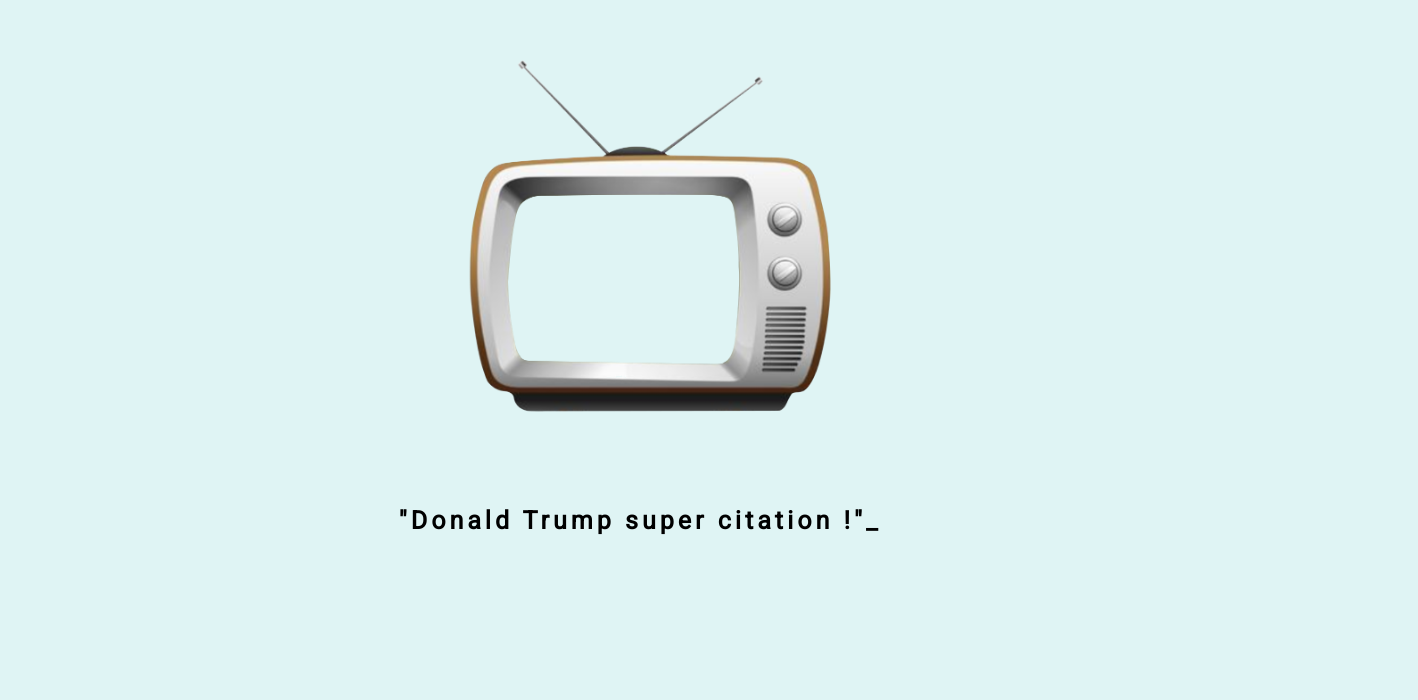
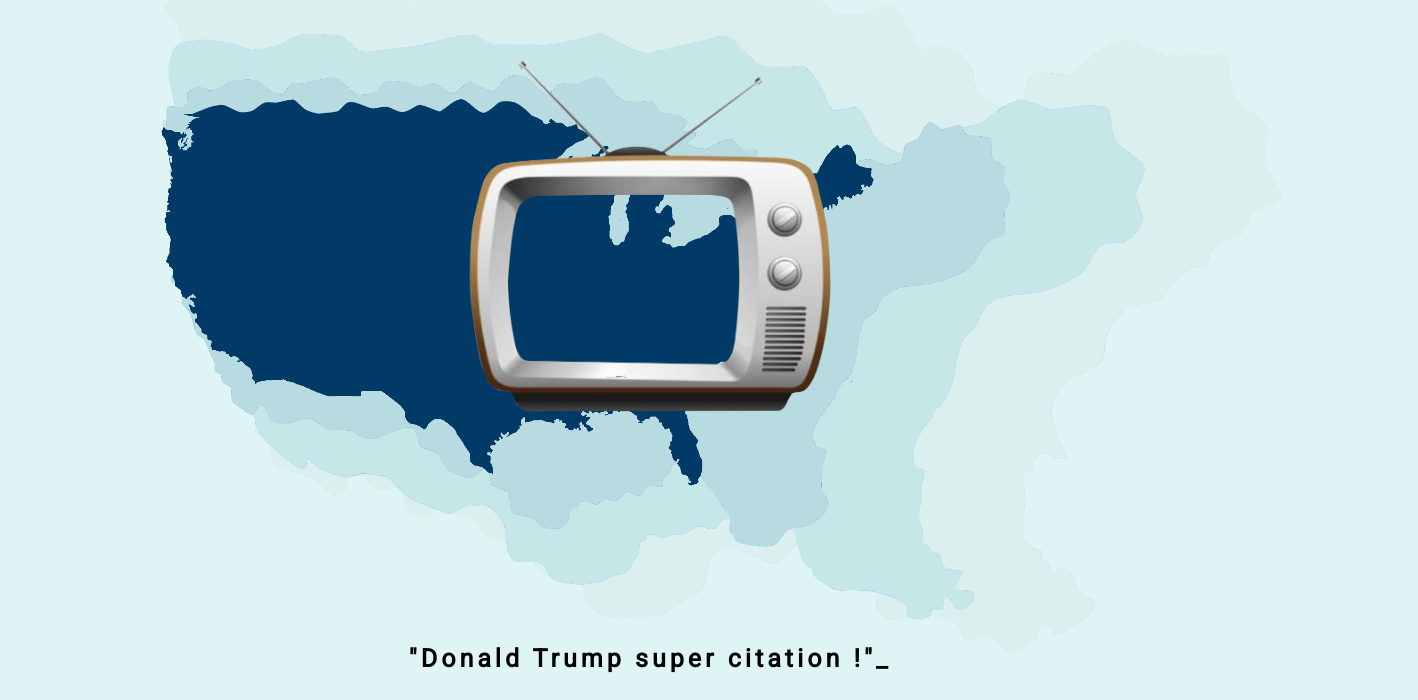
Before and after one commit to aloisau/Projet_Australia, a plain HTML site: page index.html in a window 1280 px wide. Shown: the part 109-809 px from the top of the page, 1418 px wide, since content can reach past the window. Drawn offline with Linux system fonts and the light colour scheme; no server answers.

Commit message:
Essai API Nul

```diff
--- a/index.html
+++ b/index.html
@@ -16,9 +16,17 @@
     <body>
       <div id="conteneur">
         <h1 class="titre"> TRONAL DUMP </h1>
-        <img class="tv" alt="picture of a tv" src="img/Tele_Trump.png"></img>
 
       </div>
+
+      <section id ="images">
+          <img class="carte4" alt="carteUSA4" src="img/Carte_Bleu4_Trump.png">
+          <img class="carte3" alt="carteUSA3" src="img/Carte_Bleu3_Trump.png">
+          <img class="carte2" alt="carteUSA2" src="img/Carte_Bleu2_Trump.png">
+          <img class="carte1" alt="carteUSA1" src="img/Carte_Bleu1_Trump.png">
+          <img class="tv" alt="picture of a tv" src="img/Tele_Trump.png"></img>
+
+      </section>
 
       <div id = "quotes"></div>
 
--- a/main.js
+++ b/main.js
@@ -58,7 +58,14 @@ req.send(null);
 
 // API
 
+fetch('https://api.tronalddump.io/random/quote')
+        .then(response => {
+          response.json().then((quotes)=>{
+            console.log(quotes);
+          })
+        })
 
+/*
 async function test(){
   const response = await fetch('https://api.tronalddump.io/random/quote');
   const myJson = await response.json();
@@ -87,7 +94,7 @@ test();
 
 request.open('GET', 'https://api.tronalddump.io/random/quote',true);
 request.send();
-/*ajaxGet("https://api.tronalddump.io/random/quote", function (reponse) {
+ajaxGet("https://api.tronalddump.io/random/quote", function (reponse) {
     console.log(reponse);
 });
 
--- a/style.css
+++ b/style.css
@@ -9,7 +9,7 @@ body {
     font-size: 25PX;
     letter-spacing: 4px;
     font-weight: bold;
-    position: relative;
+
 
 
 
@@ -39,19 +39,78 @@ h1.titre{
   justify-content: center;
   height: 150px;
   position: relative;
+  z-index: 7;
 
 
 
 }
 
+#images{
 
+  position: relative;
+  display: block;
+  align-content: center;
+  justify-content: center;
 
-img.tv{
+}
+
+img.carte2, .carte3, .carte4, .carte1{
+  text-align: center;
+  position: absolute;
+  vertical-align: middle;
+
+}
+
+img.carte4{
+  width: 110vw;
+  text-align: center;
+  top: -200px;
+  display: block;
+  align-content: center;
+  justify-content: center;
+  z-index: 1;
+
+}
+
+img.carte3{
+  width: 100vw;
+  text-align: center;
+  top: -150px;
+  display: flex;
+  align-content: center;
+  justify-content: center;
+  z-index: 2;
+}
+
+img.carte2{
+  width: 90vw;
+  text-align: center;
+  top: -120px;
+  display: flex;
+  align-content: center;
+  justify-content: center;
+  z-index: 3;
+
+}
+img.carte1{
+  width: 80vw;
+  text-align: center;
+  top: -100px;
+  display: flex;
+  align-content: center;
+  justify-content: center;
+  margin-left: 50;
+  z-index: 4;
+
+}
+
+.tv{
 
   vertical-align: middle;
   width: 40vw;
   position: relative;
   top: -70px;
+  z-index: 5;
 
 
 }
@@ -67,6 +126,11 @@ footer{
 
   height:50px;
 
+  z-index: 6;
+
 }
 
 /* citation effet : https://codepen.io/gavra/pen/tEpzn texte */
+
+
+/*FORM basique qu'iol faudrait lier à une autre page ou alors en trouver un autre à utiliser avec l'API*/
```
Also changed, not shown: img/Carte_Bleu1_Trump.png (added), img/Carte_Bleu2_Trump.png (added), img/Carte_Bleu3_Trump.png (added), img/Carte_Bleu4_Trump.png (added).
